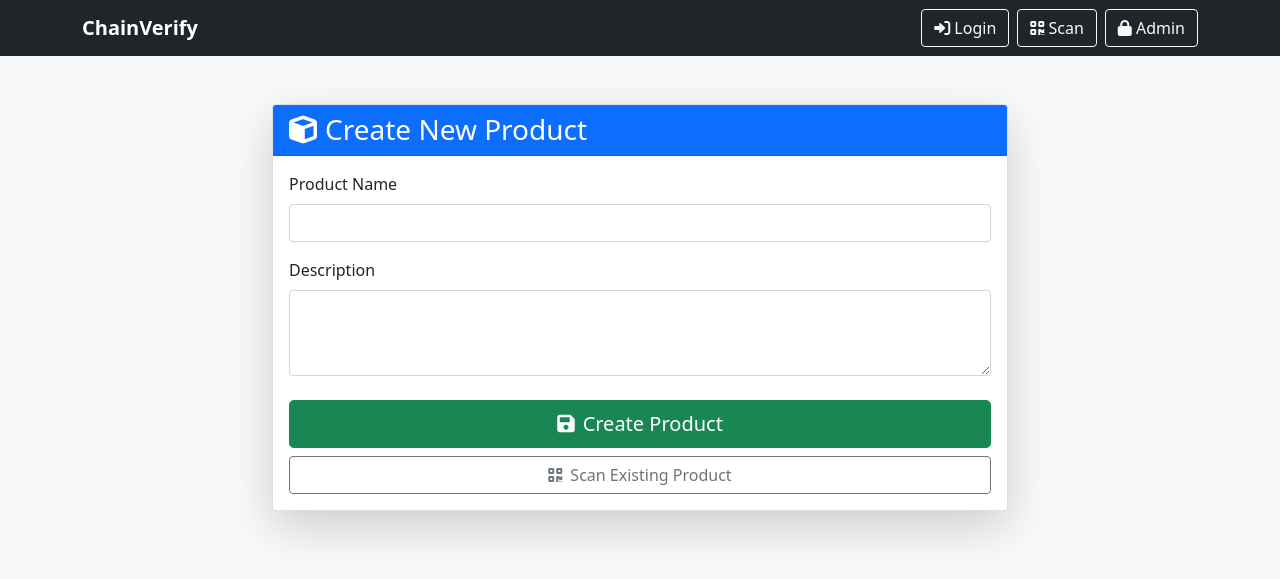
After one commit to TaffCodes/verifier, a Django app: template verifier/chain/templates/create_product.html in a window 1280 px wide. The commit adds this page. Shown: the top 579 px of the page. Run offline with Django 5.2, Linux system fonts and the light colour scheme; the template is opened without the code that fills it: values that come from a table or form of the project are taken from there, others are empty.

Commit message:
Add product creation feature with QR code generation and update models

```diff
--- a/verifier/chain/apps.py
+++ b/verifier/chain/apps.py
@@ -1,6 +1,8 @@
 from django.apps import AppConfig
-
 
 class ChainConfig(AppConfig):
     default_auto_field = 'django.db.models.BigAutoField'
     name = 'chain'
+
+    def ready(self):
+        import chain.signals  # This connects the signals
--- /dev/null
+++ b/verifier/chain/forms.py
@@ -0,0 +1,11 @@
+from django import forms
+from .models import Product
+
+class ProductForm(forms.ModelForm):
+    class Meta:
+        model = Product
+        fields = ['name', 'description']
+        widgets = {
+            'name': forms.TextInput(attrs={'class': 'form-control'}),
+            'description': forms.Textarea(attrs={'class': 'form-control', 'rows': 3}),
+        }
--- a/verifier/chain/models.py
+++ b/verifier/chain/models.py
@@ -5,15 +5,34 @@ import hashlib
 from cryptography.hazmat.primitives import hashes
 from cryptography.hazmat.primitives.asymmetric import padding
 
+from django.db import models
+from django.contrib.auth.models import User
+import uuid
+
 class Product(models.Model):
     uuid = models.UUIDField(primary_key=True, default=uuid.uuid4, editable=False)
-    name = models.CharField(max_length=100)
-    manufacturer = models.ForeignKey(User, on_delete=models.CASCADE)
+    name = models.CharField(max_length=200)
+    description = models.TextField(blank=True)
+    manufacturer = models.ForeignKey(User, on_delete=models.CASCADE, related_name='products_created')
     created_at = models.DateTimeField(auto_now_add=True)
+    current_stage = models.CharField(max_length=50, default='MANUFACTURED')
     qr_code = models.ImageField(upload_to='qrcodes/', blank=True)
-    is_recalled = models.BooleanField(default=False)
-    recall_reason = models.TextField(blank=True)
-    recall_date = models.DateTimeField(null=True, blank=True)
+
+    STAGE_CHOICES = [
+        ('MANUFACTURED', 'Manufactured'),
+        ('IN_TRANSIT', 'In Transit'),
+        ('RECEIVED_WAREHOUSE', 'Received at Warehouse'),
+        ('DELIVERED', 'Delivered to Retailer'),
+        ('SHELVED', 'Shelved for Sale'),
+        ('SOLD', 'Sold'),
+    ]
+
+    def update_stage(self, new_stage):
+        if new_stage in dict(self.STAGE_CHOICES):
+            self.current_stage = new_stage
+            self.save()
+            return True
+        return False
 
 class Organization(models.Model):
     user = models.OneToOneField(User, on_delete=models.CASCADE)
--- a/verifier/chain/templates/add_transaction.html
+++ b/verifier/chain/templates/add_transaction.html
@@ -58,8 +58,8 @@
                                 required
                                 aria-label="Transaction action selection">
                             <option value="" disabled selected>Choose an action...</option>
-                            {% for value, label in allowed_actions %}
-                            <option value="{{ value }}">{{ label }}</option>
+                            {% for action in allowed_actions %}
+                                <option value="{{ action }}">{{ action }}</option>
                             {% endfor %}
                         </select>
                         <div class="invalid-feedback">
--- a/verifier/chain/templates/base.html
+++ b/verifier/chain/templates/base.html
@@ -24,6 +24,9 @@
                     <span class="badge bg-info me-3">
                         {{ user.groups.first.name|default:"User" }}
                     </span>
+                    <a href="{% url 'create_product' %}" class="btn btn-outline-light me-2">
+                        <i class="fas fa-plus-circle"></i> New Product
+                    </a>
                     <form action="{% url 'logout' %}" method="post" class="d-inline">
                         {% csrf_token %}
                         <button type="submit" class="btn btn-outline-light">
--- /dev/null
+++ b/verifier/chain/templates/create_product.html
@@ -0,0 +1,37 @@
+{% extends "base.html" %}
+
+{% block content %}
+<div class="row justify-content-center">
+    <div class="col-md-8">
+        <div class="card shadow-lg">
+            <div class="card-header bg-primary text-white">
+                <h3 class="mb-0">
+                    <i class="fas fa-cube me-2"></i>Create New Product
+                </h3>
+            </div>
+
+            <div class="card-body">
+                <form method="POST">
+                    {% csrf_token %}
+                    <div class="mb-3">
+                        <label class="form-label">Product Name</label>
+                        {{ form.name }}
+                    </div>
+                    <div class="mb-4">
+                        <label class="form-label">Description</label>
+                        {{ form.description }}
+                    </div>
+                    <div class="d-grid gap-2">
+                        <button type="submit" class="btn btn-success btn-lg">
+                            <i class="fas fa-save me-2"></i>Create Product
+                        </button>
+                        <a href="{% url 'scan_qr' %}" class="btn btn-outline-secondary">
+                            <i class="fas fa-qrcode me-2"></i>Scan Existing Product
+                        </a>
+                    </div>
+                </form>
+            </div>
+        </div>
+    </div>
+</div>
+{% endblock %}
--- a/verifier/verifier/settings.py
+++ b/verifier/verifier/settings.py
@@ -142,3 +142,5 @@ LOGOUT_REDIRECT_URL = '/login/'
 AUTHENTICATION_BACKENDS = [
     'django.contrib.auth.backends.ModelBackend',
 ]
+
+BASE_URL = 'https://7be8-102-215-12-244.ngrok-free.app'
--- a/verifier/verifier/urls.py
+++ b/verifier/verifier/urls.py
@@ -15,4 +15,11 @@ urlpatterns = [
     path('', views.scan_qr, name='home'),
     path('transaction/<uuid:uuid>/add', views.add_transaction, name='add_transaction'),
     path('add_transaction/', views.add_transaction, name='add_transaction'),
+    path('product/new/', views.create_product, name='create_product'),
 ]
+
+
+from django.conf import settings
+from django.conf.urls.static import static
+
+urlpatterns += static(settings.MEDIA_URL, document_root=settings.MEDIA_ROOT)
```
Also changed, not shown: verifier/chain/signals.py (added, +34 -0 lines), verifier/chain/views.py (+53 -8 lines), verifier/chain/migrations/0003_rename_recall_reason_product_description_and_more.py (added), 1 other file.
